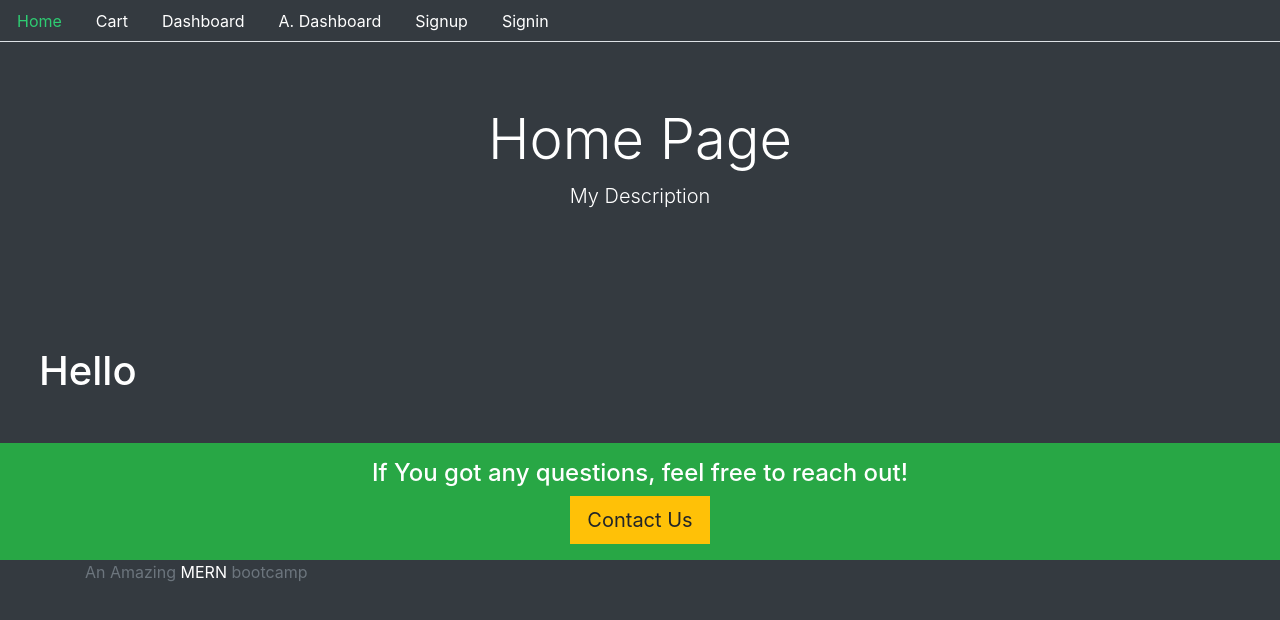
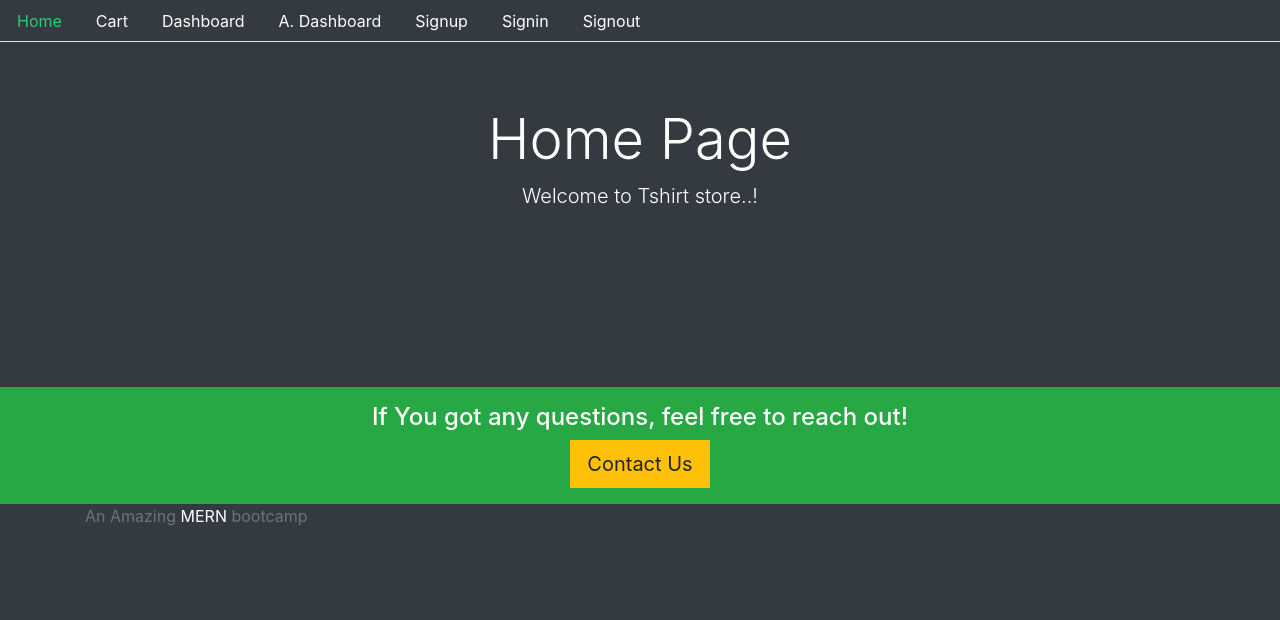
Before and after one commit to SarvY1999/tshirt, a React (Create React App) app in the folder projfrontend/: page / in a window 1280 px wide. Shown: the top 620 px of the page. Built offline with nearby package versions, Linux system fonts and the light colour scheme; no server answers.

Commit message:
adds signup, signin and adds sigin, signup routes in Routes.js

```diff
--- a/projfrontend/src/Routes.js
+++ b/projfrontend/src/Routes.js
@@ -1,6 +1,8 @@
 import React from 'react'
 import {Route, Switch, BrowserRouter as Router} from "react-router-dom"
 import Home from "./core/Home"
+import Signin from './user/Signin'
+import Signup from './user/Signup'
 /**
  *
  * Note: From version 6 onwards, the react-router-dom has replaced “Switch” with “Routes”
@@ -10,6 +12,8 @@
         <Router>
             <Switch>
                 <Route path ="/" exact component={Home}></Route>
+                <Route path ="/signup" exact component={Signup}></Route>
+                <Route path ="/signin" exact component={Signin}></Route>
             </Switch>
         </Router>
     )
--- a/projfrontend/src/core/Home.js
+++ b/projfrontend/src/core/Home.js
@@ -7,9 +7,8 @@
 const Home = () => {
   console.log("API IS", API);
   return (
-    <Base title='Home Page'>
+    <Base title='Home Page' description='Welcome to Tshirt store..!'>
       <div>
-        <h1>Hello</h1>
       </div>
     </Base>
   )
--- a/projfrontend/src/core/Menu.js
+++ b/projfrontend/src/core/Menu.js
@@ -43,6 +43,11 @@
                     Signin
                 </Link>
             </li>
+            <li className="nav-item">
+                <Link style={currentTab(history, "/signout")} className="nav-link" to ="/signout">
+                    Signout
+                </Link>
+            </li>
         </ul>
     </div>
 )}
--- a/projfrontend/src/user/Signin.js
+++ b/projfrontend/src/user/Signin.js
@@ -0,0 +1,13 @@
+import React, {useState} from "react"
+import Base from "../core/Base"
+import {Link} from "react-router-dom"
+
+const Signin = () => {
+    return(
+        <Base title="Sign in page" description="A page for user to sign up!">
+        <h1>Signin works</h1>
+        </Base>
+    )
+}
+
+export default Signin;
--- a/projfrontend/src/user/Signup.js
+++ b/projfrontend/src/user/Signup.js
@@ -0,0 +1,13 @@
+import React, {useState} from "react"
+import Base from "../core/Base"
+import {Link} from "react-router-dom"
+
+const Signup = () => {
+    return(
+        <Base title="Sign up page" description="A page for user to sign up!">
+        <h1>Signup works</h1>
+        </Base>
+    )
+}
+
+export default Signup;
```
